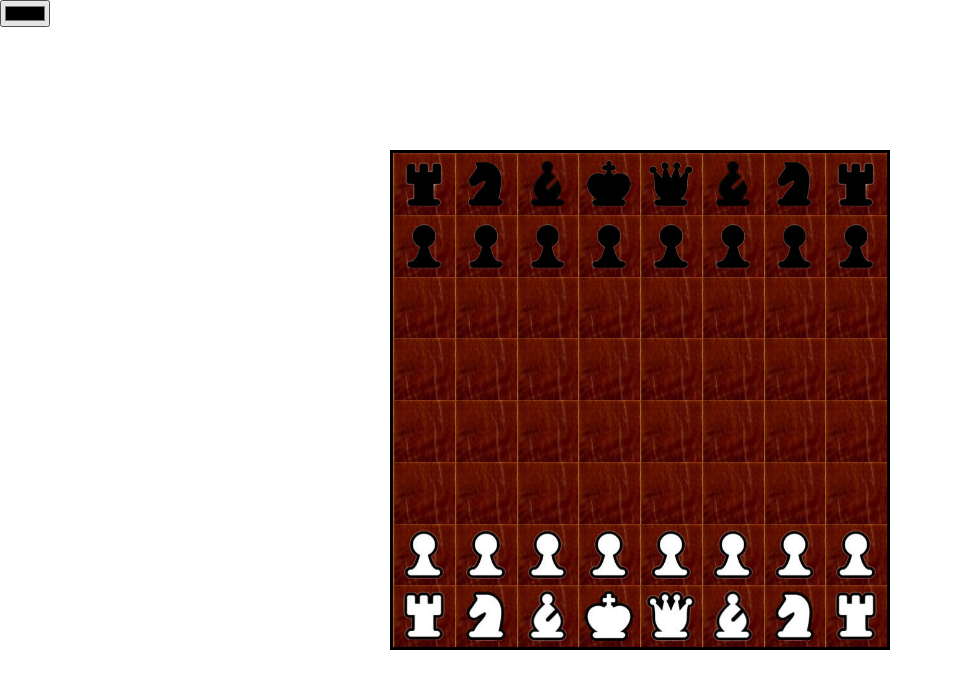
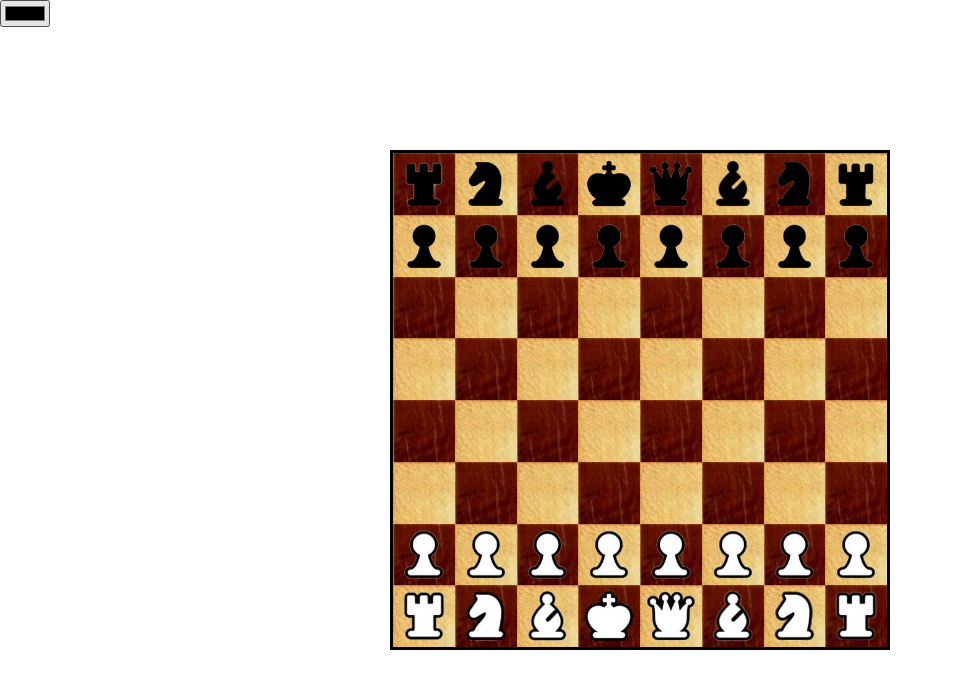
Before and after one commit to Alec77777/ChessByAlec, a plain HTML site: page index.html in a window 1280 px wide. Shown: the whole page, without its empty margins (0-953 px from the left). Drawn offline with Linux system fonts and the light colour scheme.

Commit message:
Update chess.css

```diff
--- a/chess.css
+++ b/chess.css
@@ -44,7 +44,7 @@ body {
 }
 
 div[data-light-square] {
-    background: url('images/Dark_Square.jpg') no-repeat;
+    background: url('images/Light_Square.jpg') no-repeat;
 }
 
 div[data-dark-square] {
```
